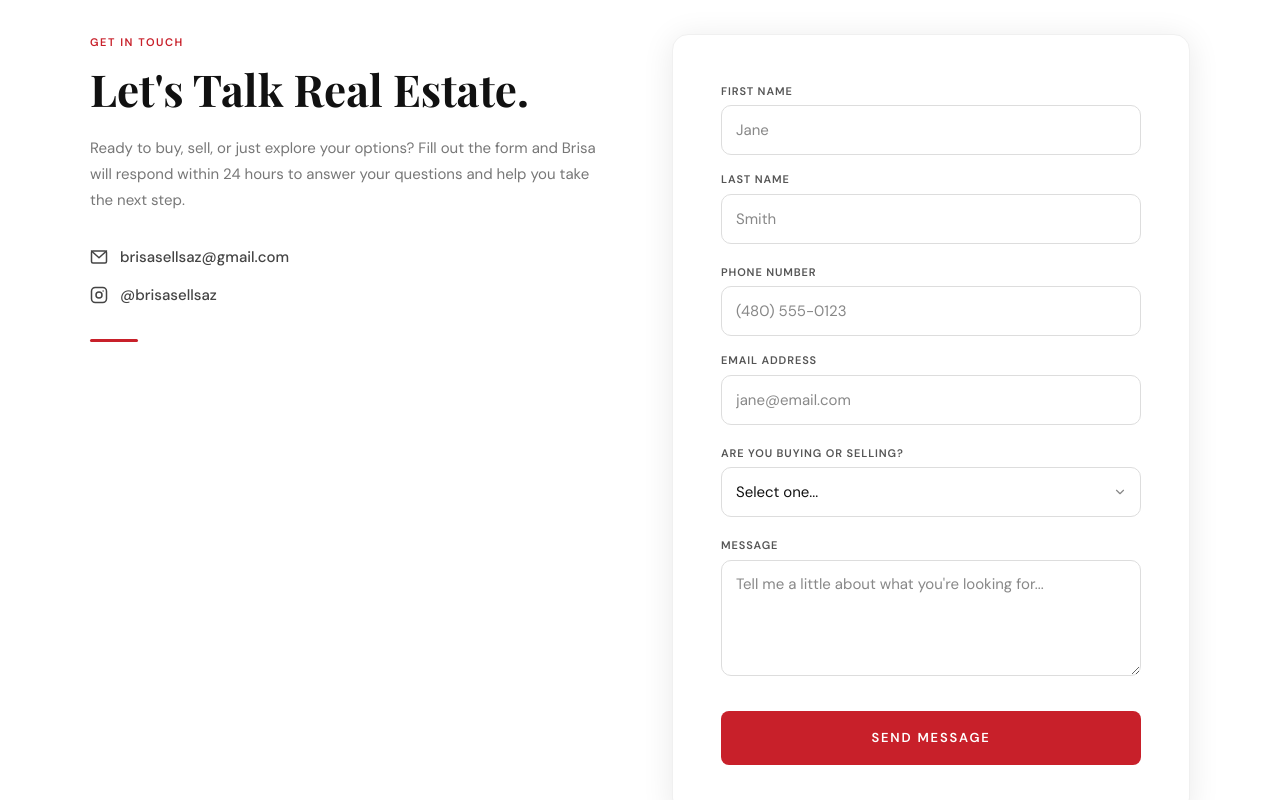
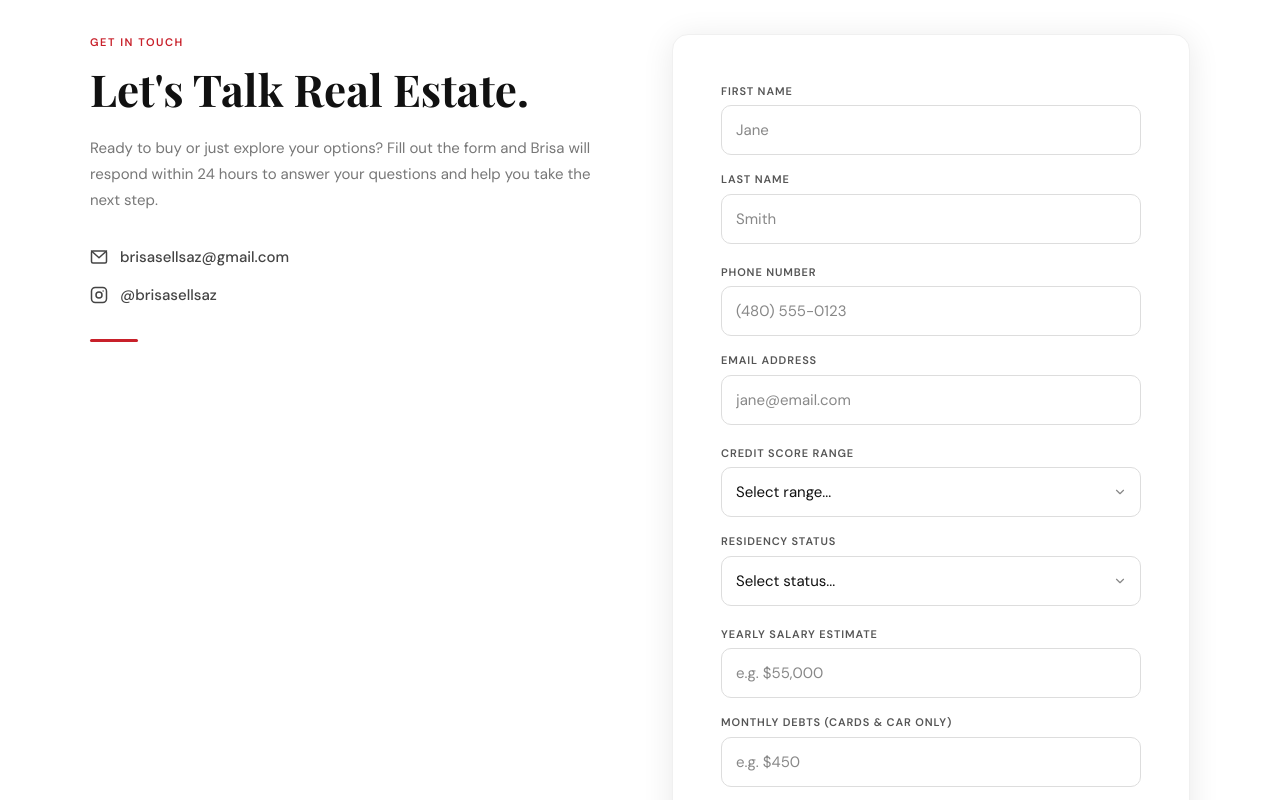
Before and after one commit to Rio-Vidrio/brisa-garcia-roman, a Next.js app: page / in a window 1280 px wide. Shown: the part 740-1540 px from the top of the page. Built offline with nearby package versions, Linux system fonts and the light colour scheme.

Commit message:
Redesign form: credit score, residency status, salary, monthly debts

```diff
--- a/components/ContactForm/ContactForm.tsx
+++ b/components/ContactForm/ContactForm.tsx
@@ -10,7 +10,10 @@ interface FormData {
   lastName: string
   phone: string
   email: string
-  intent: string
+  creditScore: string
+  residencyStatus: string
+  yearlySalary: string
+  monthlyDebts: string
   message: string
 }
 
@@ -19,7 +22,10 @@ interface FormErrors {
   lastName?: string
   phone?: string
   email?: string
-  intent?: string
+  creditScore?: string
+  residencyStatus?: string
+  yearlySalary?: string
+  monthlyDebts?: string
   message?: string
 }
 
@@ -63,13 +69,24 @@ const errorMsgStyle: CSSProperties = {
   display: 'block',
 }
 
+const selectChevron = (
+  <div style={{ position: 'absolute', right: '14px', top: '50%', transform: 'translateY(-50%)', pointerEvents: 'none', color: '#888' }}>
+    <svg width="14" height="14" viewBox="0 0 24 24" fill="none" stroke="currentColor" strokeWidth="2" strokeLinecap="round" strokeLinejoin="round">
+      <polyline points="6 9 12 15 18 9" />
+    </svg>
+  </div>
+)
+
 export default function ContactForm() {
   const [form, setForm] = useState<FormData>({
     firstName: '',
     lastName: '',
     phone: '',
     email: '',
-    intent: '',
+    creditScore: '',
+    residencyStatus: '',
+    yearlySalary: '',
+    monthlyDebts: '',
     message: '',
   })
   const [errors, setErrors] = useState<FormErrors>({})
@@ -87,7 +104,10 @@ export default function ContactForm() {
     } else if (!/^[^\s@]+@[^\s@]+\.[^\s@]+$/.test(form.email)) {
       e.email = 'Please enter a valid email.'
     }
-    if (!form.intent) e.intent = 'Please select an option.'
+    if (!form.creditScore) e.creditScore = 'Please select a credit score range.'
+    if (!form.residencyStatus) e.residencyStatus = 'Please select a residency status.'
+    if (!form.yearlySalary.trim()) e.yearlySalary = 'Yearly salary estimate is required.'
+    if (!form.monthlyDebts.trim()) e.monthlyDebts = 'Monthly debts estimate is required.'
     if (!form.message.trim()) e.message = 'Message is required.'
     return e
   }
@@ -120,7 +140,10 @@ export default function ContactForm() {
           name: `${form.firstName} ${form.lastName}`,
           email: form.email,
           phone: form.phone,
-          intent: form.intent,
+          credit_score: form.creditScore,
+          residency_status: form.residencyStatus,
+          yearly_salary: form.yearlySalary,
+          monthly_debts: form.monthlyDebts,
           message: form.message,
           subject: `Consultation Form from ${form.firstName} ${form.lastName}`,
         }),
@@ -148,23 +171,12 @@ export default function ContactForm() {
           minHeight: '400px',
         }}
       >
-        <div
-          style={{
-            textAlign: 'center',
-            maxWidth: '480px',
-          }}
-        >
-          {/* Checkmark circle */}
+        <div style={{ textAlign: 'center', maxWidth: '480px' }}>
           <div
             style={{
-              width: '72px',
-              height: '72px',
-              borderRadius: '50%',
-              background: 'rgba(200,32,42,0.1)',
-              border: '2px solid rgba(200,32,42,0.3)',
-              display: 'flex',
-              alignItems: 'center',
-              justifyContent: 'center',
+              width: '72px', height: '72px', borderRadius: '50%',
+              background: 'rgba(200,32,42,0.1)', border: '2px solid rgba(200,32,42,0.3)',
+              display: 'flex', alignItems: 'center', justifyContent: 'center',
               margin: '0 auto 24px',
             }}
           >
@@ -172,40 +184,17 @@ export default function ContactForm() {
               <polyline points="20 6 9 17 4 12" />
             </svg>
           </div>
-          <h2
-            style={{
-              fontFamily: "'Playfair Display', serif",
-              fontSize: '28px',
-              fontWeight: 700,
-              color: '#111111',
-              marginBottom: '12px',
-            }}
-          >
+          <h2 style={{ fontFamily: "'Playfair Display', serif", fontSize: '28px', fontWeight: 700, color: '#111111', marginBottom: '12px' }}>
             Message Received!
           </h2>
-          <p
-            style={{
-              fontFamily: "'DM Sans', sans-serif",
-              fontSize: '16px',
-              color: '#888888',
-              marginBottom: '28px',
-              lineHeight: 1.6,
-            }}
-          >
+          <p style={{ fontFamily: "'DM Sans', sans-serif", fontSize: '16px', color: '#888888', marginBottom: '28px', lineHeight: 1.6 }}>
             Thanks {form.firstName}! Brisa will be in touch shortly.
           </p>
           <a
             href="https://www.instagram.com/brisasellsaz/"
             target="_blank"
             rel="noopener noreferrer"
-            style={{
-              fontFamily: "'DM Sans', sans-serif",
-              fontSize: '14px',
-              fontWeight: 600,
-              color: '#C8202A',
-              textDecoration: 'none',
-              letterSpacing: '0.04em',
-            }}
+            style={{ fontFamily: "'DM Sans', sans-serif", fontSize: '14px', fontWeight: 600, color: '#C8202A', textDecoration: 'none', letterSpacing: '0.04em' }}
           >
             Follow @brisasellsaz →
           </a>
@@ -215,13 +204,7 @@ export default function ContactForm() {
   }
 
   return (
-    <section
-      id="contact"
-      style={{
-        background: '#ffffff',
-        padding: '90px 2rem',
-      }}
-    >
+    <section id="contact" style={{ background: '#ffffff', padding: '90px 2rem' }}>
       <div
         style={{
           maxWidth: '1100px',
@@ -234,215 +217,113 @@ export default function ContactForm() {
       >
         {/* Left column — info panel */}
         <div>
-          <span className="section-label" style={{ marginBottom: '14px' }}>
-            Get In Touch
-          </span>
-          <h2
-            style={{
-              fontFamily: "'Playfair Display', serif",
-              fontSize: 'clamp(30px, 4vw, 44px)',
-              fontWeight: 700,
-              color: '#111111',
-              lineHeight: 1.15,
-              marginBottom: '20px',
-              marginTop: '8px',
-            }}
-          >
+          <span className="section-label" style={{ marginBottom: '14px' }}>Get In Touch</span>
+          <h2 style={{ fontFamily: "'Playfair Display', serif", fontSize: 'clamp(30px, 4vw, 44px)', fontWeight: 700, color: '#111111', lineHeight: 1.15, marginBottom: '20px', marginTop: '8px' }}>
             Let&apos;s Talk Real Estate.
           </h2>
-          <p
-            style={{
-              fontFamily: "'DM Sans', sans-serif",
-              fontSize: '15px',
-              color: '#777777',
-              lineHeight: 1.75,
-              marginBottom: '32px',
-            }}
-          >
-            Ready to buy, sell, or just explore your options? Fill out the form and Brisa will respond within 24 hours to answer your questions and help you take the next step.
+          <p style={{ fontFamily: "'DM Sans', sans-serif", fontSize: '15px', color: '#777777', lineHeight: 1.75, marginBottom: '32px' }}>
+            Ready to buy or just explore your options? Fill out the form and Brisa will respond within 24 hours to answer your questions and help you take the next step.
           </p>
-
-          {/* Contact details */}
           <div style={{ display: 'flex', flexDirection: 'column', gap: '16px', marginBottom: '32px' }}>
             <ContactDetail
-              icon={
-                <svg width="18" height="18" viewBox="0 0 24 24" fill="none" stroke="currentColor" strokeWidth="2" strokeLinecap="round" strokeLinejoin="round">
-                  <rect x="2" y="4" width="20" height="16" rx="2" />
-                  <polyline points="2,4 12,13 22,4" />
-                </svg>
-              }
+              icon={<svg width="18" height="18" viewBox="0 0 24 24" fill="none" stroke="currentColor" strokeWidth="2" strokeLinecap="round" strokeLinejoin="round"><rect x="2" y="4" width="20" height="16" rx="2" /><polyline points="2,4 12,13 22,4" /></svg>}
               label="brisasellsaz@gmail.com"
               href="mailto:brisasellsaz@gmail.com"
             />
             <ContactDetail
-              icon={
-                <svg width="18" height="18" viewBox="0 0 24 24" fill="none" stroke="currentColor" strokeWidth="2" strokeLinecap="round" strokeLinejoin="round">
-                  <rect x="2" y="2" width="20" height="20" rx="5" ry="5" />
-                  <circle cx="12" cy="12" r="4" />
-                  <circle cx="17.5" cy="6.5" r="1" fill="currentColor" stroke="none" />
-                </svg>
-              }
+              icon={<svg width="18" height="18" viewBox="0 0 24 24" fill="none" stroke="currentColor" strokeWidth="2" strokeLinecap="round" strokeLinejoin="round"><rect x="2" y="2" width="20" height="20" rx="5" ry="5" /><circle cx="12" cy="12" r="4" /><circle cx="17.5" cy="6.5" r="1" fill="currentColor" stroke="none" /></svg>}
               label="@brisasellsaz"
               href="https://www.instagram.com/brisasellsaz/"
             />
           </div>
-
-          {/* Accent bar */}
-          <div
-            style={{
-              width: '48px',
-              height: '3px',
-              background: '#C8202A',
-              borderRadius: '2px',
-            }}
-          />
+          <div style={{ width: '48px', height: '3px', background: '#C8202A', borderRadius: '2px' }} />
         </div>
 
         {/* Right column — form card */}
-        <div
-          style={{
-            background: '#ffffff',
-            borderRadius: '16px',
-            boxShadow: '0 4px 32px rgba(0,0,0,0.09)',
-            border: '1px solid #F0F0F0',
-            padding: 'clamp(24px, 5vw, 48px)',
-          }}
-        >
+        <div style={{ background: '#ffffff', borderRadius: '16px', boxShadow: '0 4px 32px rgba(0,0,0,0.09)', border: '1px solid #F0F0F0', padding: 'clamp(24px, 5vw, 48px)' }}>
           <form onSubmit={handleSubmit} noValidate>
+
             {/* Name row */}
-            <div
-              style={{
-                display: 'grid',
-                gridTemplateColumns: 'repeat(auto-fit, minmax(220px, 1fr))',
-                gap: '16px',
-                marginBottom: '20px',
-              }}
-            >
+            <div style={{ display: 'grid', gridTemplateColumns: 'repeat(auto-fit, minmax(220px, 1fr))', gap: '16px', marginBottom: '20px' }}>
               <div>
                 <label htmlFor="firstName" style={labelStyle}>First Name</label>
-                <input
-                  id="firstName"
-                  name="firstName"
-                  type="text"
-                  value={form.firstName}
-                  onChange={handleChange}
-                  placeholder="Jane"
-                  style={errors.firstName ? errorInputStyle : inputStyle}
-                  required
-                />
+                <input id="firstName" name="firstName" type="text" value={form.firstName} onChange={handleChange} placeholder="Jane" style={errors.firstName ? errorInputStyle : inputStyle} required />
                 {errors.firstName && <span style={errorMsgStyle}>{errors.firstName}</span>}
               </div>
               <div>
                 <label htmlFor="lastName" style={labelStyle}>Last Name</label>
-                <input
-                  id="lastName"
-                  name="lastName"
-                  type="text"
-                  value={form.lastName}
-                  onChange={handleChange}
-                  placeholder="Smith"
-                  style={errors.lastName ? errorInputStyle : inputStyle}
-                  required
-                />
+                <input id="lastName" name="lastName" type="text" value={form.lastName} onChange={handleChange} placeholder="Smith" style={errors.lastName ? errorInputStyle : inputStyle} required />
                 {errors.lastName && <span style={errorMsgStyle}>{errors.lastName}</span>}
               </div>
             </div>
 
             {/* Phone + Email row */}
-            <div
-              style={{
-                display: 'grid',
-                gridTemplateColumns: 'repeat(auto-fit, minmax(220px, 1fr))',
-                gap: '16px',
-                marginBottom: '20px',
-              }}
-            >
+            <div style={{ display: 'grid', gridTemplateColumns: 'repeat(auto-fit, minmax(220px, 1fr))', gap: '16px', marginBottom: '20px' }}>
               <div>
                 <label htmlFor="phone" style={labelStyle}>Phone Number</label>
-                <input
-                  id="phone"
-                  name="phone"
-                  type="tel"
-                  value={form.phone}
-                  onChange={handleChange}
-                  placeholder="(480) 555-0123"
-                  style={errors.phone ? errorInputStyle : inputStyle}
-                  required
-                />
+                <input id="phone" name="phone" type="tel" value={form.phone} onChange={handleChange} placeholder="(480) 555-0123" style={errors.phone ? errorInputStyle : inputStyle} required />
                 {errors.phone && <span style={errorMsgStyle}>{errors.phone}</span>}
               </div>
               <div>
                 <label htmlFor="email" style={labelStyle}>Email Address</label>
-                <input
-                  id="email"
-                  name="email"
-                  type="email"
-                  value={form.email}
-                  onChange={handleChange}
-                  placeholder="jane@email.com"
-                  style={errors.email ? errorInputStyle : inputStyle}
-                  required
-                />
+                <input id="email" name="email" type="email" value={form.email} onChange={handleChange} placeholder="jane@email.com" style={errors.email ? errorInputStyle : inputStyle} required />
                 {errors.email && <span style={errorMsgStyle}>{errors.email}</span>}
               </div>
             </div>
 
-            {/* Intent select */}
-            <div style={{ marginBottom: '20px' }}>
-              <label htmlFor="intent" style={labelStyle}>Are you buying or selling?</label>
-              <div style={{ position: 'relative' }}>
-                <select
-                  id="intent"
-                  name="intent"
-                  value={form.intent}
-                  onChange={handleChange}
-                  style={{
-                    ...(errors.intent ? errorInputStyle : inputStyle),
-                    paddingRight: '36px',
-                    cursor: 'pointer',
-                  }}
-                  required
-                >
-                  <option value="">Select one...</option>
-                  <option value="Buying a Home">Buying a Home</option>
-                  <option value="Selling a Home">Selling a Home</option>
-                  <option value="Buying & Selling">Buying &amp; Selling</option>
-                  <option value="Just Exploring">Just Exploring</option>
-                </select>
-                <div
-                  style={{
-                    position: 'absolute',
-                    right: '14px',
-                    top: '50%',
-                    transform: 'translateY(-50%)',
-                    pointerEvents: 'none',
-                    color: '#888',
-                  }}
-                >
-                  <svg width="14" height="14" viewBox="0 0 24 24" fill="none" stroke="currentColor" strokeWidth="2" strokeLinecap="round" strokeLinejoin="round">
-                    <polyline points="6 9 12 15 18 9" />
-                  </svg>
+            {/* Credit Score + Residency row */}
+            <div style={{ display: 'grid', gridTemplateColumns: 'repeat(auto-fit, minmax(220px, 1fr))', gap: '16px', marginBottom: '20px' }}>
+              <div>
+                <label htmlFor="creditScore" style={labelStyle}>Credit Score Range</label>
+                <div style={{ position: 'relative' }}>
+                  <select id="creditScore" name="creditScore" value={form.creditScore} onChange={handleChange} style={{ ...(errors.creditScore ? errorInputStyle : inputStyle), paddingRight: '36px', cursor: 'pointer' }} required>
+                    <option value="">Select range...</option>
+                    <option value="Under 580">Under 580</option>
+                    <option value="580–620">580–620</option>
+                    <option value="620–660">620–660</option>
+                    <option value="660–700">660–700</option>
+                    <option value="700+">700+</option>
+                  </select>
+                  {selectChevron}
                 </div>
+                {errors.creditScore && <span style={errorMsgStyle}>{errors.creditScore}</span>}
               </div>
-              {errors.intent && <span style={errorMsgStyle}>{errors.intent}</span>}
+              <div>
+                <label htmlFor="residencyStatus" style={labelStyle}>Residency Status</label>
+                <div style={{ position: 'relative' }}>
+                  <select id="residencyStatus" name="residencyStatus" value={form.residencyStatus} onChange={handleChange} style={{ ...(errors.residencyStatus ? errorInputStyle : inputStyle), paddingRight: '36px', cursor: 'pointer' }} required>
+                    <option value="">Select status...</option>
+                    <option value="Citizen / Resident">Citizen / Resident</option>
+                    <option value="DACA / Permit">DACA / Permit</option>
+                    <option value="ITIN">ITIN</option>
+                  </select>
+                  {selectChevron}
+                </div>
+                {errors.residencyStatus && <span style={errorMsgStyle}>{errors.residencyStatus}</span>}
+              </div>
+            </div>
+
+            {/* Salary + Debts row */}
+            <div style={{ display: 'grid', gridTemplateColumns: 'repeat(auto-fit, minmax(220px, 1fr))', gap: '16px', marginBottom: '20px' }}>
+              <div>
+                <label htmlFor="yearlySalary" style={labelStyle}>Yearly Salary Estimate</label>
+                <input id="yearlySalary" name="yearlySalary" type="text" value={form.yearlySalary} onChange={handleChange} placeholder="e.g. $55,000" style={errors.yearlySalary ? errorInputStyle : inputStyle} required />
+                {errors.yearlySalary && <span style={errorMsgStyle}>{errors.yearlySalary}</span>}
+              </div>
+              <div>
+                <label htmlFor="monthlyDebts" style={labelStyle}>Monthly Debts (Cards &amp; Car only)</label>
+                <input id="monthlyDebts" name="monthlyDebts" type="text" value={form.monthlyDebts} onChange={handleChange} placeholder="e.g. $450" style={errors.monthlyDebts ? errorInputStyle : inputStyle} required />
+                {errors.monthlyDebts && <span style={errorMsgStyle}>{errors.monthlyDebts}</span>}
+              </div>
             </div>
 
             {/* Message */}
             <div style={{ marginBottom: '28px' }}>
               <label htmlFor="message" style={labelStyle}>Message</label>
               <textarea
-                id="message"
-                name="message"
-                value={form.message}
-                onChange={handleChange}
-                rows={4}
+                id="message" name="message" value={form.message} onChange={handleChange} rows={4}
                 placeholder="Tell me a little about what you're looking for..."
-                style={{
-                  ...(errors.message ? { ...inputStyle, border: '1.5px solid #C8202A' } : inputStyle),
-                  height: 'auto',
-                  padding: '12px 14px',
-                  resize: 'vertical',
-                }}
+                style={{ ...(errors.message ? { ...inputStyle, border: '1.5px solid #C8202A' } : inputStyle), height: 'auto', padding: '12px 14px', resize: 'vertical' }}
                 required
               />
               {errors.message && <span style={errorMsgStyle}>{errors.message}</span>}
@@ -450,48 +331,18 @@ export default function ContactForm() {
 
             {/* Submit */}
             <button
-              type="submit"
-              disabled={sending}
-              style={{
-                width: '100%',
-                height: '54px',
-                background: sending ? '#888888' : '#C8202A',
-                color: '#ffffff',
-                fontFamily: "'DM Sans', sans-serif",
-                fontSize: '13px',
-                fontWeight: 600,
-                textTransform: 'uppercase',
-                letterSpacing: '0.14em',
-                borderRadius: '8px',
-                border: 'none',
-                cursor: sending ? 'not-allowed' : 'pointer',
-                transition: 'background 0.18s',
-              }}
+              type="submit" disabled={sending}
+              style={{ width: '100%', height: '54px', background: sending ? '#888888' : '#C8202A', color: '#ffffff', fontFamily: "'DM Sans', sans-serif", fontSize: '13px', fontWeight: 600, textTransform: 'uppercase', letterSpacing: '0.14em', borderRadius: '8px', border: 'none', cursor: sending ? 'not-allowed' : 'pointer', transition: 'background 0.18s' }}
               onMouseEnter={e => { if (!sending) e.currentTarget.style.background = '#a01820' }}
               onMouseLeave={e => { if (!sending) e.currentTarget.style.background = '#C8202A' }}
             >
               {sending ? 'Sending...' : 'Send Message'}
             </button>
 
-            {/* Submit error */}
             {submitError && (
-              <p
-                style={{
-                  fontFamily: "'DM Sans', sans-serif",
-                  fontSize: '13px',
-                  color: '#C8202A',
-                  marginTop: '16px',
-                  textAlign: 'center',
-                  lineHeight: 1.5,
-                }}
-              >
+              <p style={{ fontFamily: "'DM Sans', sans-serif", fontSize: '13px', color: '#C8202A', marginTop: '16px', textAlign: 'center', lineHeight: 1.5 }}>
                 {submitError}{' '}
-                <a
-                  href="mailto:brisasellsaz@gmail.com"
-                  style={{ color: '#C8202A', fontWeight: 600 }}
-                >
-                  Email directly →
-                </a>
+                <a href="mailto:brisasellsaz@gmail.com" style={{ color: '#C8202A', fontWeight: 600 }}>Email directly →</a>
               </p>
             )}
           </form>
@@ -501,32 +352,14 @@ export default function ContactForm() {
   )
 }
 
-function ContactDetail({
-  icon,
-  label,
-  href,
-}: {
-  icon: React.ReactNode
-  label: string
-  href: string
-}) {
+function ContactDetail({ icon, label, href }: { icon: React.ReactNode; label: string; href: string }) {
   const [hovered, setHovered] = useState(false)
   return (
     <a
       href={href}
       target={href.startsWith('http') ? '_blank' : undefined}
       rel={href.startsWith('http') ? 'noopener noreferrer' : undefined}
-      style={{
-        display: 'flex',
-        alignItems: 'center',
-        gap: '12px',
-        color: hovered ? '#C8202A' : '#444444',
-        textDecoration: 'none',
-        transition: 'color 0.18s',
-        fontFamily: "'DM Sans', sans-serif",
-        fontSize: '15px',
-        fontWeight: 500,
-      }}
+      style={{ display: 'flex', alignItems: 'center', gap: '12px', color: hovered ? '#C8202A' : '#444444', textDecoration: 'none', transition: 'color 0.18s', fontFamily: "'DM Sans', sans-serif", fontSize: '15px', fontWeight: 500 }}
       onMouseEnter={() => setHovered(true)}
       onMouseLeave={() => setHovered(false)}
     >
```
